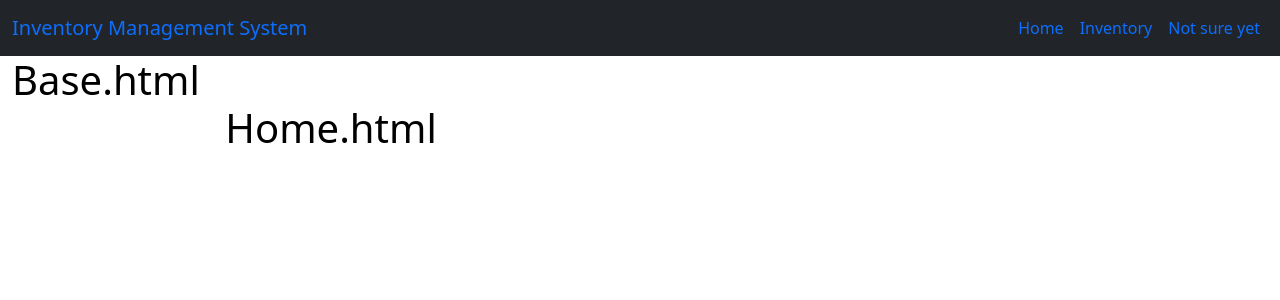
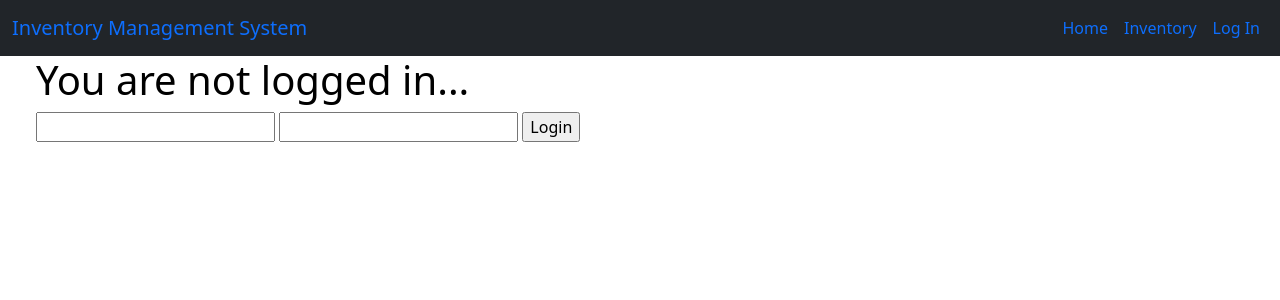
Before and after one commit to jmemorgzy/inventory-management-system, a Django app: page / in a window 1280 px wide. Shown: the top 300 px of the page. Run offline with Django 4.2, Linux system fonts and the light colour scheme.

Commit message:
implemented login/logout, some styling and navlink changes

```diff
--- a/home/templates/home.html
+++ b/home/templates/home.html
@@ -1,4 +1,8 @@
 {% extends "base.html" %}
-{% block content %}
-<h1> <br /> Home.html </h1>
-{% endblock content %}
+{% block title %}
+<title>Home</title>
+{% endblock %}
+
+{% block context %}
+    <h1>Home</h1>
+{% endblock context %}
--- a/inventory_management_system/settings.py
+++ b/inventory_management_system/settings.py
@@ -70,6 +70,9 @@ TEMPLATES = [
     },
 ]
 
+LOGIN_REDIRECT_URL = "/"
+LOGOUT_REDIRECT_URL = "/"
+
 WSGI_APPLICATION = 'inventory_management_system.wsgi.application'
 
 
--- a/inventory_management_system/urls.py
+++ b/inventory_management_system/urls.py
@@ -1,23 +1,13 @@
-"""inventory_management_system URL Configuration
+"""
+inventory_management_system URL Configuration
+"""
 
-The `urlpatterns` list routes URLs to views. For more information please see:
-    https://docs.djangoproject.com/en/4.1/topics/http/urls/
-Examples:
-Function views
-    1. Add an import:  from my_app import views
-    2. Add a URL to urlpatterns:  path('', views.home, name='home')
-Class-based views
-    1. Add an import:  from other_app.views import Home
-    2. Add a URL to urlpatterns:  path('', Home.as_view(), name='home')
-Including another URLconf
-    1. Import the include() function: from django.urls import include, path
-    2. Add a URL to urlpatterns:  path('blog/', include('blog.urls'))
-"""
 from django.contrib import admin
 from django.urls import path, include
 
 urlpatterns = [
+    path("", include("home.urls")),
+    path("inventory/", include('inventory.urls')),
     path('admin/', admin.site.urls),
-    path("inventory/", include('inventory.urls')),
-    path("", include("home.urls")),
+    path("accounts/", include("django.contrib.auth.urls")),
 ]
--- a/templates/base.html
+++ b/templates/base.html
@@ -3,7 +3,6 @@
 
 <head>
   {% block title %}
-  <title>Inventory Manager</title>
   {% endblock %}
   <meta charset="utf-8" />
   <meta name="viewport" content="width=device-width, initial-scale=1" />
@@ -21,13 +20,21 @@
         <a class="navbar-brand" href="#">Inventory Management System</a>
           <ul class="navbar-nav">
             <li class="nav-item">
-              <a class="nav-link" href="/">Home</a>
+              <a class="nav-link" href="/">
+                Home
+            </a>
             </li>
             <li class="nav-item">
-              <a class="nav-link" href="/inventory">Inventory</a>
+              <a class="nav-link" href="/inventory">
+                Inventory
+            </a>
             </li>
             <li class="nav-item">
-              <a class="nav-link" href="#">Not sure yet</a>
+                {% if user.is_authenticated %}
+                        <a class="nav-link" href="{% url 'logout' %}">Log Out</a>
+                {% else %}
+                        <a class="nav-link" href="">Log In</a>
+                {% endif %}
             </li>
           </ul>
       </div>
@@ -37,12 +44,29 @@
   <section>
     <div class="container-fluid">
       <div class="row">
-        <div class="col-sm-2">
-          <h1>Base.html</h1>
-        </div>
         <div class="col-sm-10">
-          {% block content %}
-          {% endblock content %}
+            {% block auth %}
+                {% if user.is_authenticated %}
+                    {% block context %}
+                    {% endblock context %}
+                {% else %}
+                    {% block login %}
+                    <div class="container">
+                        <div class="row">
+                            <div class="col">
+                                <h1>You are not logged in...</h1>
+                                <form action="{% url 'login' %}" method="POST">
+                                {% csrf_token %}
+                                <input type="text" name="username">
+                                <input type="password" name="password">
+                                <input type="submit" value="Login">
+                                </form>
+                            </div>
+                        </div>
+                    </div>
+                    {% endblock login %}
+                {% endif %}
+          {% endblock auth %}
         </div>
       </div>
     </div>
```
Also changed, not shown: inventory/templates/inventory.html (+7 -3 lines).
